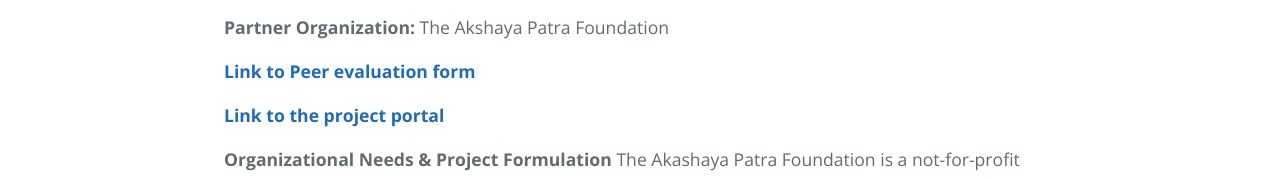
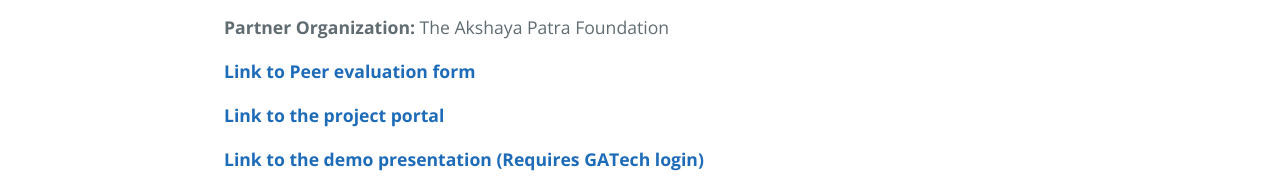
Before and after one commit to haley3/haley3.github.io, a plain HTML site: page index.html in a window 1280 px wide. Shown: the part 546-724 px from the top of the page. Drawn offline with nearby package versions, Linux system fonts and the light colour scheme.

Commit message:
Update index.html

```diff
--- a/index.html
+++ b/index.html
@@ -23,6 +23,7 @@
 <p><strong>Partner Organization:</strong> The Akshaya Patra Foundation</p>
 <p><strong><a href="https://forms.gle/vGNLdd3X2d6PqJKW7">Link to Peer evaluation form </a> </strong> </p>
 <p><strong><a href="https://akshaya-patra-vms.herokuapp.com/home/events">Link to the project portal</a> </strong> </p>
+<p><strong><a href="https://gtvault-my.sharepoint.com/:p:/g/personal/adahal6_gatech_edu/EUedSNeBAk5PrlDBHax3wtUB0nR2zGv1myC0s9r9ADTRBw?e=6TgKsg">Link to the demo presentation (Requires GATech login) </a> </strong> </p>
 <p><strong>Organizational Needs &amp; Project Formulation</strong>
 The Akashaya Patra Foundation is a not-for-profit organization whose goal is to eliminate classroom hunger. The organization implements a mid-day meal scheme in government and government-aided schools in India. It’s currently serving wholesome food, every school day, to over 1.8 million children from over 19,039 schools.
 The organization has had a vast impact on society and the lives of so many, especially children. The organization is hoping to expand these efforts, by creating an online volunteering platform for volunteers and corporations, to work with other Non Governmental Organizations (non profits/NGOs) NGO’s on a wide range of causes, in order to accelerate social change.
```
